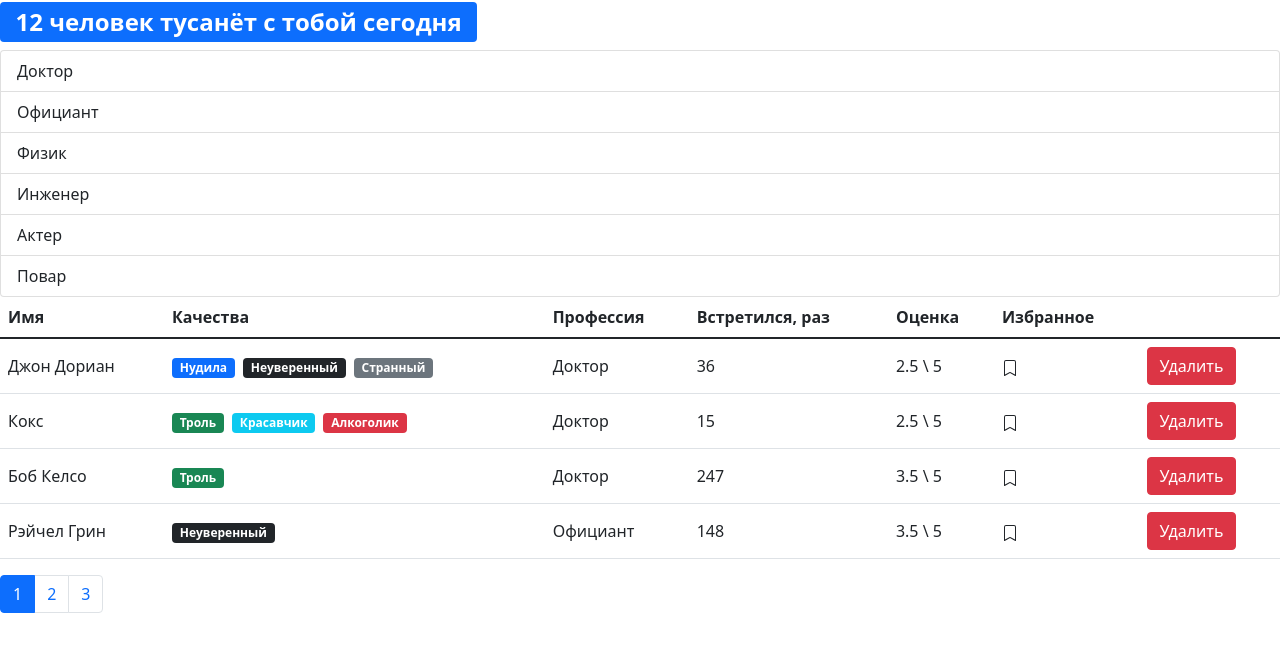
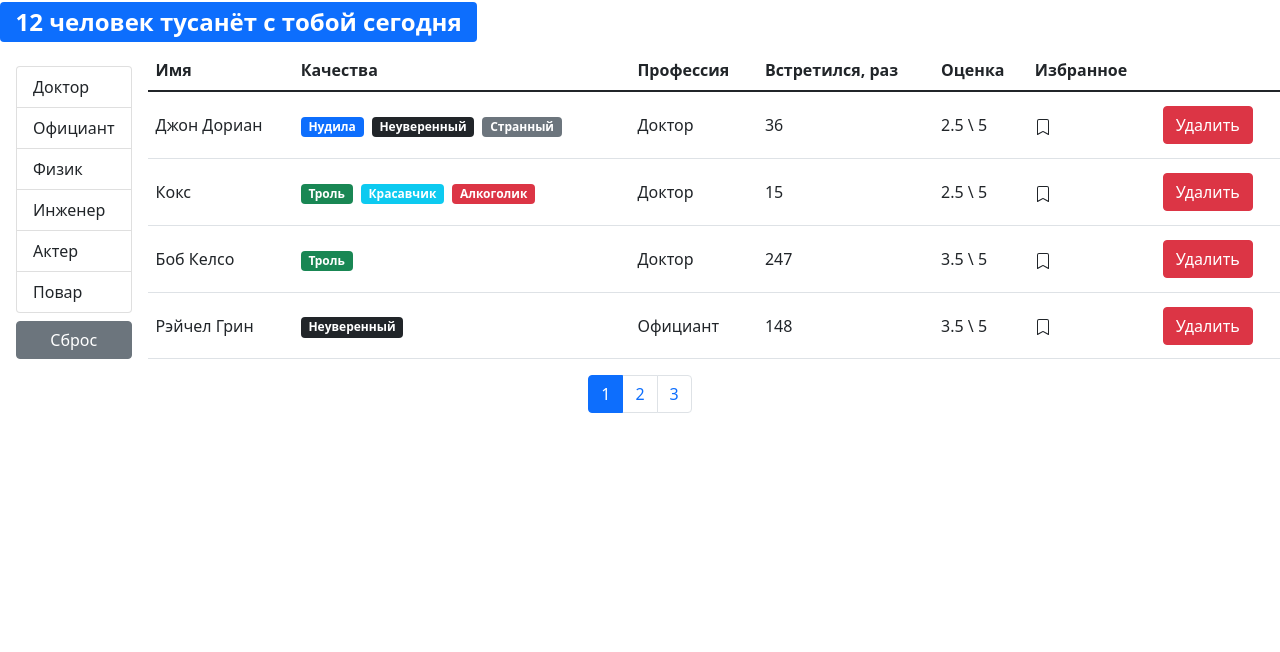
Before and after one commit to Den9rcq/fast-company-app, a React (Create React App) app: page / in a window 1280 px wide. Shown: the top 652 px of the page. Built offline with nearby package versions, Linux system fonts and the light colour scheme.

Commit message:
refactoring code & component styling

```diff
--- a/src/App.js
+++ b/src/App.js
@@ -1,7 +1,6 @@
 import React, { useState } from "react";
 import Users from "./components/users";
 import api from "./api";
-import SearchStatus from "./components/searchStatus";
 
 const App = () => {
     const [users, setUsers] = useState(api.users.fetchAll());
@@ -15,7 +14,6 @@ const App = () => {
         );
     return (
         <div>
-            <SearchStatus length={users.length} />
             <Users
                 users={users}
                 onDelete={handleDelete}
--- a/src/components/groupList.jsx
+++ b/src/components/groupList.jsx
@@ -17,11 +17,11 @@ GroupList.defaultProps = {
 };
 
 GroupList.propTypes = {
-    items: PropTypes.object.isRequired,
-    onItemSelect: PropTypes.func.isRequired,
+    items: PropTypes.oneOfType([PropTypes.object, PropTypes.array]),
     valueProperty: PropTypes.string.isRequired,
     contentProperty: PropTypes.string.isRequired,
-    selectedItem: PropTypes.object
+    selectedItem: PropTypes.object,
+    onItemSelect: PropTypes.func
 };
 
 export default GroupList;
--- a/src/components/pagination.jsx
+++ b/src/components/pagination.jsx
@@ -10,7 +10,7 @@ const Pagination = ({ itemCount, pageSize, onPageChange, currentPage }) => {
         <>
             {pageCount > 1 && (
                 <nav aria-label="Page navigation example">
-                    <ul className="pagination">
+                    <ul className="pagination justify-content-center">
                         {pages.map((page) => (
                             <li
                                 key={page}
--- a/src/components/users.jsx
+++ b/src/components/users.jsx
@@ -5,27 +5,45 @@ import { paginate } from "../utils/paginate";
 import PropTypes from "prop-types";
 import GroupList from "./groupList";
 import api from "../api";
+import SearchStatus from "./searchStatus";
 
 const Users = ({ users: allUser, ...rest }) => {
     const [currentPage, setCurrentPage] = useState(1);
     const [profession, setProfession] = useState();
     const [selectedProf, setSelectedProf] = useState();
-    const count = allUser.length;
     const pageSize = 4;
     useEffect(() => {
         api.professions.fetchAll().then(date => setProfession(date));
     }, []);
-
+    useEffect(() => setCurrentPage(1), [selectedProf]);
     const handleProfessionSelect = (item) => setSelectedProf(item);
     const handlePageChange = (pageIndex) => setCurrentPage(pageIndex);
-    const filteredUsers = selectedProf ? allUser.filter((user) => user.profession === selectedProf) : allUser;
+    const clearFilterProfession = () => {
+        setSelectedProf();
+        setCurrentPage(1);
+    };
+    const filteredUsers = selectedProf
+        ? allUser.filter((user) => user.profession === selectedProf)
+        : allUser;
+    const count = filteredUsers.length;
     const users = paginate(filteredUsers, currentPage, pageSize);
+
     return (
-        <>
-            {profession && <GroupList
+        <div className="d-flex flex-column">
+            <SearchStatus length={count}/>
+            <div className="d-flex">
+                {profession &&
+                <div className="d-flex flex-column flex-shrink-0 p-3">
+                    <GroupList
                         items={profession}
                         selectedItem={selectedProf}
-                onItemSelect={handleProfessionSelect}/>}
+                        onItemSelect={handleProfessionSelect}/>
+                    <button
+                        className="btn btn-secondary mt-2"
+                        onClick={clearFilterProfession}>Сброс
+                    </button>
+                </div>}
+
                 {count > 0 && (
                     <table className="table align-middle">
                         <thead>
@@ -46,13 +64,14 @@ const Users = ({ users: allUser, ...rest }) => {
                         </tbody>
                     </table>
                 )}
+            </div>
             <Pagination
                 itemCount={count}
                 pageSize={pageSize}
                 currentPage={currentPage}
                 onPageChange={handlePageChange}
             />
-        </>
+        </div>
     );
 };
 Users.propTypes = {
```
Lines whose indentation alone changed are shown as unchanged.
